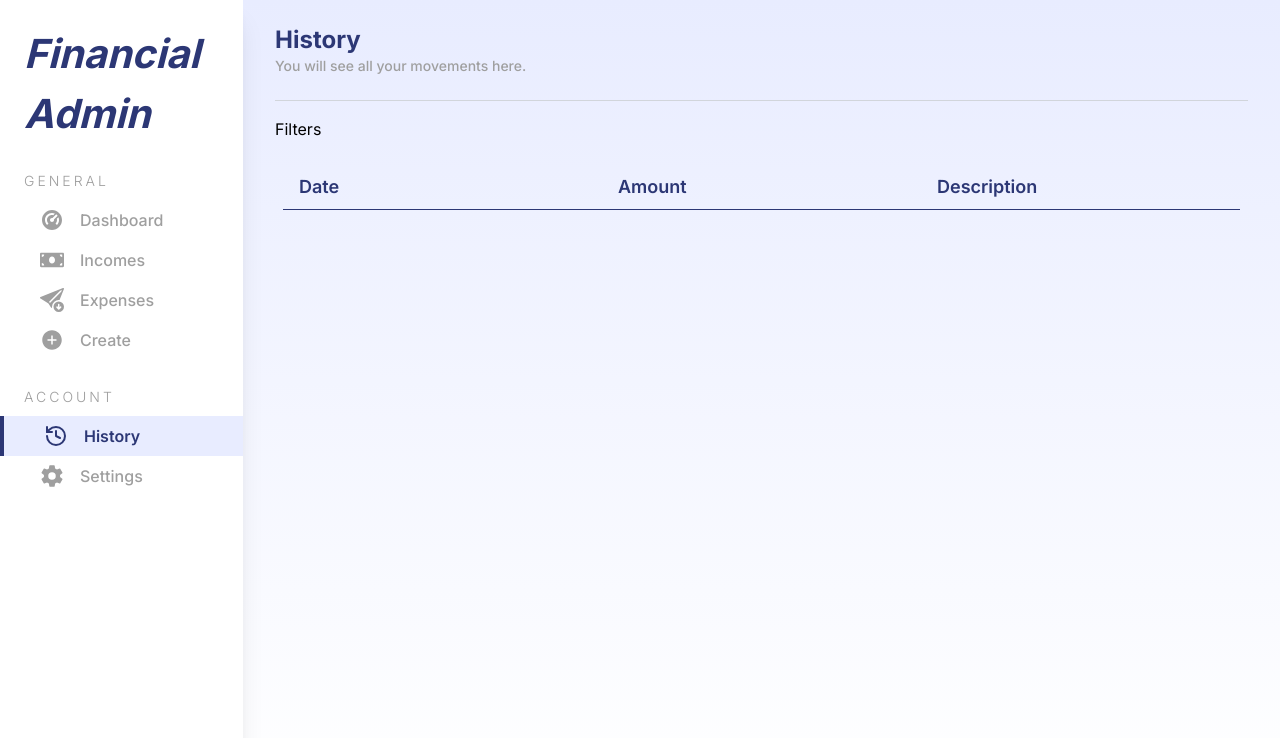
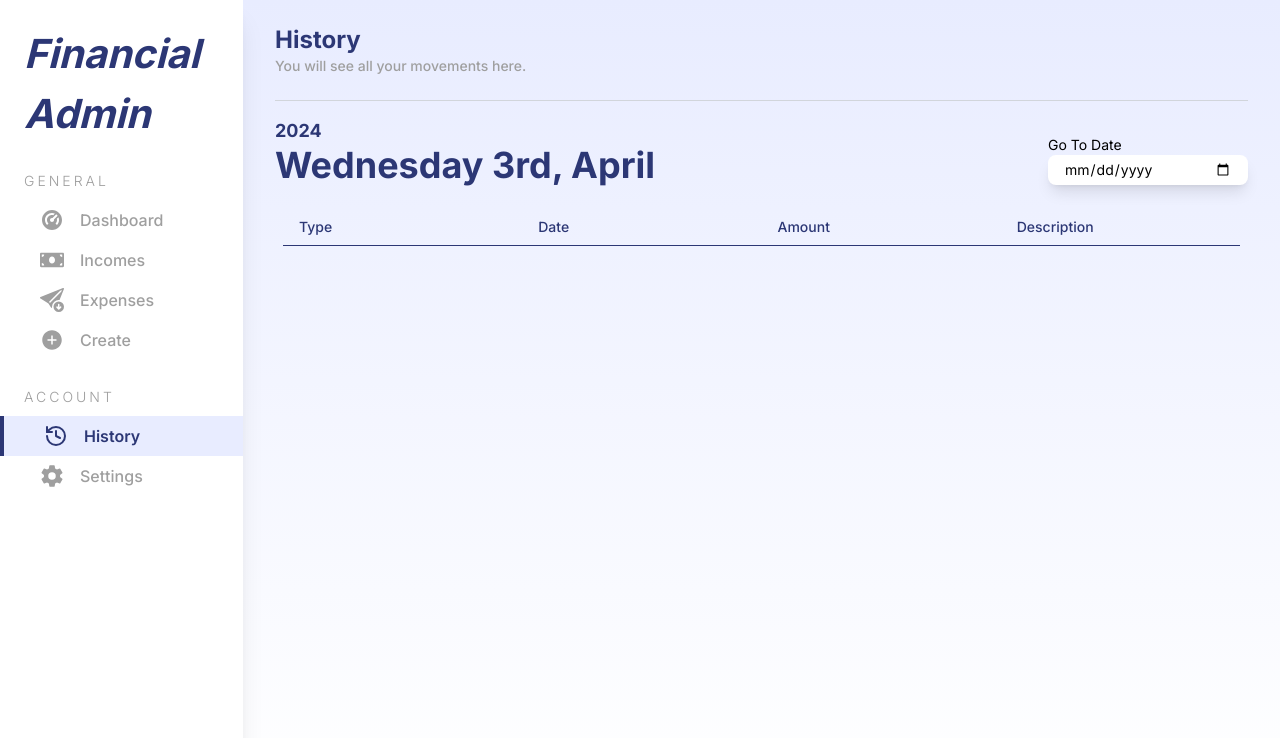
Before and after one commit to emaadev/nextjs-financial-admin, a Next.js app: page /dashboard/history in a window 1280 px wide. Shown: the top 738 px of the page. Built offline with nearby package versions, Linux system fonts and the light colour scheme.

Commit message:
Added the history page to save all the movements in the account and allow the posibility to edit and delete them

```diff
--- a/app/dashboard/history/page.tsx
+++ b/app/dashboard/history/page.tsx
@@ -3,6 +3,12 @@ import { useEffect, useState } from "react";
 
 import { PageHeader } from "@/components";
 import { toRelativeTime } from "@/app/lib/getRelativeTime";
+import {
+  getYear,
+  getDayOfWeek,
+  getDayOfMonth,
+  getMonth,
+} from "@/app/lib/getFormattedDate";
 
 interface Entry {
   date: string;
@@ -13,6 +19,8 @@ interface Entry {
 
 export default function HistoryPage() {
   const [entries, setEntries] = useState<Entry[]>([]);
+
+  const today = new Date();
 
   useEffect(() => {
     const entries = JSON.parse(localStorage.getItem("entries") || "[]");
@@ -26,14 +34,26 @@ export default function HistoryPage() {
         subtitle={"You will see all your movements here."}
       />
 
-      <div>
-        <h2>Filters</h2>
+      <div className="filters-container">
+        <div>
+          <span className="year">{getYear(today)}</span>
+          <div className="date-container">
+            <span>{getDayOfWeek(today)}</span>{" "}
+            <span>{getDayOfMonth(today)}</span>, <span>{getMonth(today)}</span>
+          </div>
+        </div>
+
+        <div className="filter-by-date">
+          <span>Go To Date</span>
+          <input type="date" name="year" id="year" />
+        </div>
       </div>
 
       <div className="main-history">
         <table className="table-fixed">
           <thead>
             <tr>
+              <th>Type</th>
               <th>Date</th>
               <th>Amount</th>
               <th>Description</th>
@@ -43,6 +63,7 @@ export default function HistoryPage() {
           <tbody>
             {entries.map((entry, index) => (
               <tr key={index} className={entry.entryType}>
+                <td>{entry.entryType}</td>
                 <td>{toRelativeTime(entry.date)}</td>
                 <td>
                   {entry.entryType === "expense" ? "-" : "+"} ${entry.amount}
--- a/app/globals.css
+++ b/app/globals.css
@@ -291,11 +291,11 @@ body,
 }
 
 .history-page .main-history thead th {
-  @apply text-lg text-[var(--primary-color)] text-left font-semibold px-4 py-2
+  @apply text-sm text-[var(--primary-color)] text-left font-medium px-4 py-2
 }
 
 .history-page .main-history tbody {
-  @apply text-sm text-[var(--auxiliary-color)] text-left transition-all
+  @apply text-sm text-[var(--primary-color)] text-left transition-all
 }
 
 .history-page .main-history tbody td {
@@ -303,23 +303,7 @@ body,
 }
 
 .history-page .main-history tbody tr {
-  @apply transition-all font-semibold
-}
-
-.history-page .main-history tbody tr.income {
-  @apply text-green-600
-}
-
-.history-page .main-history tbody tr.expense {
-  @apply text-red-600
-}
-
-.history-page .main-history tbody tr.saving {
-  @apply text-blue-600
-}
-
-.history-page .main-history tbody tr.investment {
-  @apply text-yellow-600
+  @apply transition-all font-light
 }
 
 .history-page .main-history tbody tr:hover {
@@ -331,7 +315,7 @@ body,
 }
 
 .history-page .main-history .edit-buttons button {
-  @apply flex justify-center items-center gap-2 text-white py-2 px-4 rounded-lg transition-all
+  @apply flex justify-center items-center gap-2 text-white py-2 px-4 rounded-lg transition-all font-semibold
 }
 
 .history-page .main-history .edit-buttons button:hover {
@@ -345,3 +329,27 @@ body,
 .history-page .main-history .edit-buttons button.delete {
   @apply bg-red-600
 }
+
+.history-page .filters-container {
+  @apply flex items-end justify-between w-full;
+}
+
+.history-page .filter-by-date {
+  @apply flex flex-col items-start w-[200px] justify-start;
+}
+
+.history-page .filter-by-date span {
+  @apply text-sm;
+}
+
+.history-page .filter-by-date input {
+  @apply px-4 py-1 bg-white shadow-lg rounded-lg w-full text-sm;
+}
+
+.history-page .filters-container .year {
+  @apply text-lg text-[var(--primary-color)] font-bold;
+}
+
+.history-page .filters-container .date-container {
+  @apply text-4xl text-[var(--primary-color)] font-bold;
+}
--- /dev/null
+++ b/app/lib/getFormattedDate.ts
@@ -0,0 +1,9 @@
+import { format } from "date-fns";
+
+export const getYear = (date: Date) => format(date, "yyyy");
+export const getDayOfWeek = (date: Date) => format(date, "EEEE");
+export const getDayOfMonth = (date: Date) => {
+  const day = format(date, "do");
+  return day.replace(/[0-9]+/, (match) => match);
+};
+export const getMonth = (date: Date) => format(date, "MMMM");
```
